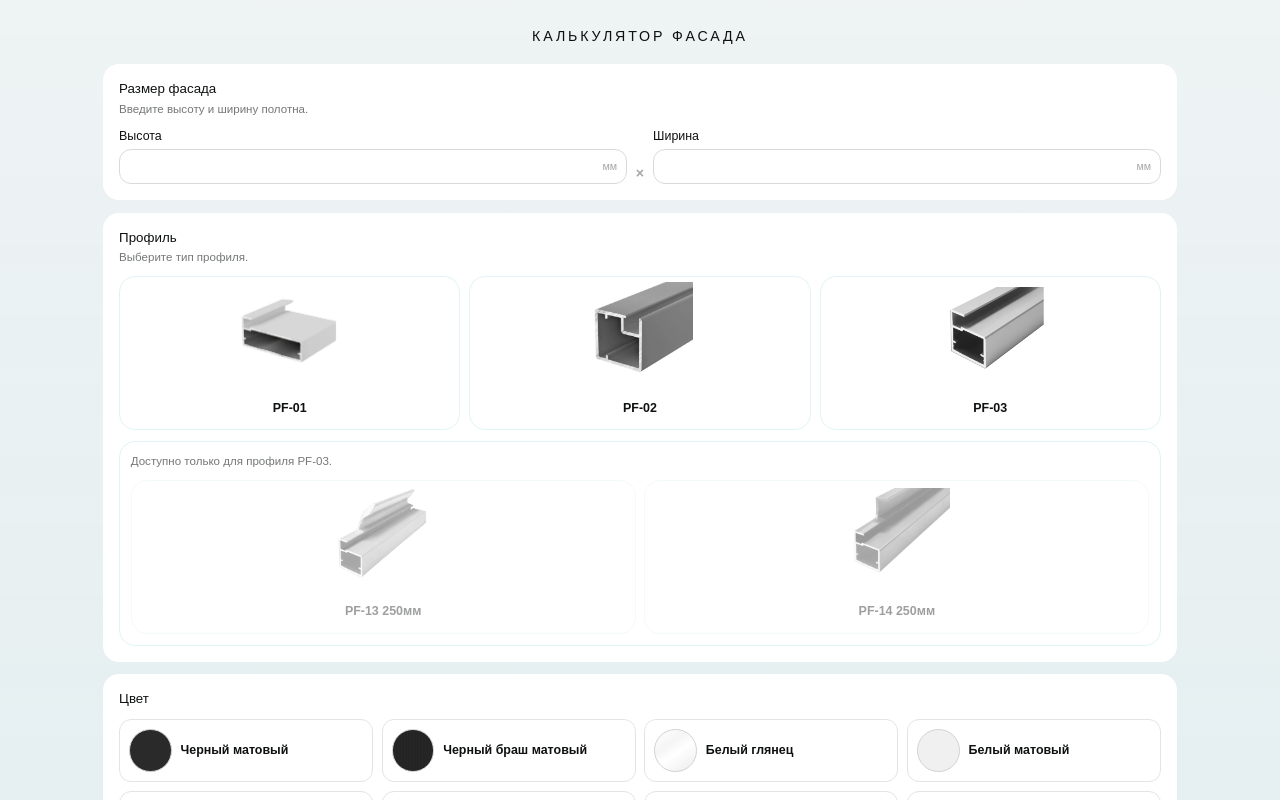
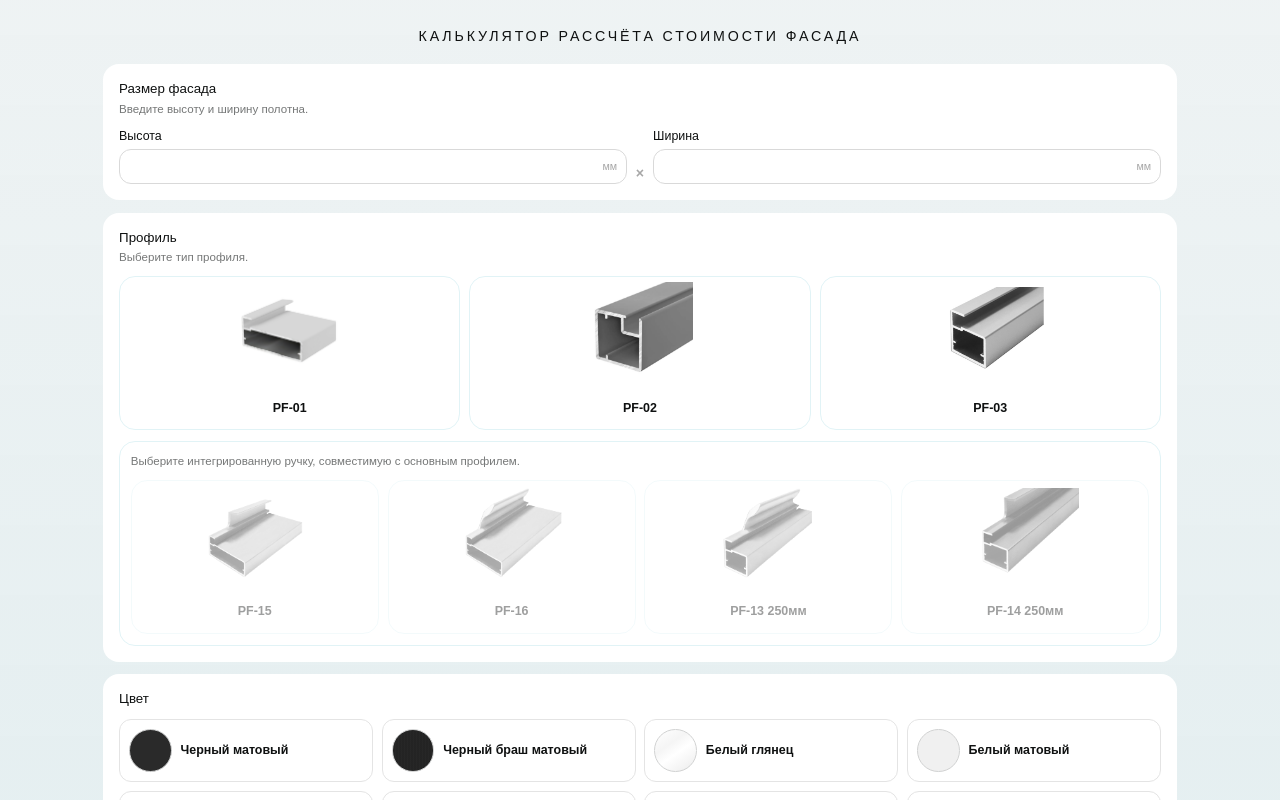
Before and after one commit to Berrouz777/calculator-facad, a Vue app: page / in a window 1280 px wide. Built offline with nearby package versions, Linux system fonts and the light colour scheme.

Commit message:
feat: add new profiles, length ang colors

```diff
--- a/src/components/calculator/CalculatorProfileSection.vue
+++ b/src/components/calculator/CalculatorProfileSection.vue
@@ -28,27 +28,28 @@
 
     <div class="additional-profiles">
       <header class="facade-card__header">
-        <p>Доступно только для профиля PF-03.</p>
+        <p>Выберите интегрированную ручку, совместимую с основным профилем.</p>
       </header>
 
       <div class="option-grid option-grid--profile">
-        <label
+        <div
           v-for="option in additionalProfiles"
           :key="option.id"
           class="option-card"
           :class="{
             'option-card--active': additionalProfileModel === option.id,
-            'option-card--toggleable': !additionalProfilesDisabled,
-            'option-card--disabled': additionalProfilesDisabled,
+            'option-card--toggleable': !isAdditionalProfileDisabled(option.requiredProfileId),
+            'option-card--disabled': isAdditionalProfileDisabled(option.requiredProfileId),
           }"
         >
+          <label class="option-card__selector">
             <input
               :checked="additionalProfileModel === option.id"
               class="option-card__input"
               type="radio"
               name="additional-profile"
               :value="option.id"
-            :disabled="additionalProfilesDisabled"
+              :disabled="isAdditionalProfileDisabled(option.requiredProfileId)"
               @click="toggleAdditionalProfile($event, option.id)"
             >
             <img :src="option.image" :alt="option.label" class="option-card__image">
@@ -56,6 +57,26 @@
               <p class="option-card__title">{{ option.label }}</p>
             </div>
           </label>
+
+          <div
+            v-if="additionalProfileModel === option.id && option.lengthOptions"
+            class="option-card__lengths"
+          >
+            <label
+              v-for="lengthOption in option.lengthOptions"
+              :key="lengthOption.id"
+              class="option-card__length-option"
+            >
+              <input
+                v-model="additionalProfileLengthModel"
+                type="radio"
+                name="additional-profile-length"
+                :value="lengthOption.id"
+              >
+              <span>{{ lengthOption.label }}</span>
+            </label>
+          </div>
+        </div>
       </div>
     </div>
   </section>
@@ -70,14 +91,15 @@ type ProfilesConfig = FacadeCalculatorConfig['profiles'];
 const props = defineProps<{
   profiles: ProfilesConfig;
   additionalProfiles: FacadeCalculatorConfig['additionalProfiles'];
-  additionalProfilesDisabled: boolean;
   modelValue: string;
   additionalProfile: string;
+  additionalProfileLength: string;
 }>();
 
 const emit = defineEmits<{
   (e: 'update:modelValue', value: string): void;
   (e: 'update:additionalProfile', value: string): void;
+  (e: 'update:additionalProfileLength', value: string): void;
 }>();
 
 const model = computed({
@@ -90,6 +112,14 @@ const additionalProfileModel = computed({
   set: (value: string) => emit('update:additionalProfile', value),
 });
 
+const additionalProfileLengthModel = computed({
+  get: () => props.additionalProfileLength,
+  set: (value: string) => emit('update:additionalProfileLength', value),
+});
+
+const isAdditionalProfileDisabled = (requiredProfileId: string) =>
+  props.modelValue !== requiredProfileId;
+
 const toggleAdditionalProfile = (event: MouseEvent, optionId: string) => {
   event.preventDefault();
   additionalProfileModel.value = additionalProfileModel.value === optionId ? '' : optionId;
--- a/src/data/calculatorFields.ts
+++ b/src/data/calculatorFields.ts
@@ -5,6 +5,8 @@ import imgpf_02 from '../img/pf_02.png';
 import imgpf_03 from '../img/pf_03.png';
 import imgpf_13 from '../img/pf_13.png';
 import imgpf_14 from '../img/pf_14.png';
+import imgpf_15 from '../img/PF15.png';
+import imgpf_16 from '../img/PF16.png';
 
 export const calculatorConfig: FacadeCalculatorConfig = {
   dimensions: {
@@ -42,11 +44,50 @@ export const calculatorConfig: FacadeCalculatorConfig = {
   ],
   additionalProfiles: [
     {
+      id: 'pf_15',
+      label: 'PF-15',
+      image: imgpf_15,
+      requiredProfileId: 'pf_01',
+      allowedColorIds: ['black', 'gold_anode'],
+      lengthOptions: [
+        {
+          id: '250',
+          label: '250 мм',
+          price: 2000,
+        },
+        {
+          id: '1200',
+          label: '1200 мм',
+          price: 2300,
+        },
+      ],
+    },
+    {
+      id: 'pf_16',
+      label: 'PF-16',
+      image: imgpf_16,
+      requiredProfileId: 'pf_01',
+      allowedColorIds: ['black', 'gold_anode'],
+      lengthOptions: [
+        {
+          id: '250',
+          label: '250 мм',
+          price: 2000,
+        },
+        {
+          id: '1200',
+          label: '1200 мм',
+          price: 2300,
+        },
+      ],
+    },
+    {
       id: 'pf_13',
       label: 'PF-13 250мм',
       image: imgpf_13,
       price: 1500,
       requiredProfileId: 'pf_03',
+      allowedColorIds: ['black', 'black_brush_matte', 'gold_anode', 'brass'],
     },
     {
       id: 'pf_14',
@@ -54,6 +95,7 @@ export const calculatorConfig: FacadeCalculatorConfig = {
       image: imgpf_14,
       price: 1500,
       requiredProfileId: 'pf_03',
+      allowedColorIds: ['black', 'black_brush_matte', 'gold_anode', 'brass'],
     },
   ],
   colors: [
--- a/src/pages/CalculatorPage.vue
+++ b/src/pages/CalculatorPage.vue
@@ -1,7 +1,7 @@
 <template>
   <section class="facade-calculator">
     <header class="facade-calculator__header">
-      <h1 class="facade-calculator__eyebrow">Калькулятор фасада</h1>
+      <h1 class="facade-calculator__eyebrow">Калькулятор рассчёта стоимости фасада</h1>
     </header>
 
     <div class="facade-calculator__layout">
@@ -15,9 +15,9 @@
         <CalculatorProfileSection
           :profiles="config.profiles"
           :additional-profiles="config.additionalProfiles"
-          :additional-profiles-disabled="formState.profileId !== 'pf_03'"
           v-model="formState.profileId"
           v-model:additional-profile="formState.additionalProfileId"
+          v-model:additional-profile-length="formState.additionalProfileLengthId"
         />
 
         <CalculatorColorSection
@@ -66,12 +66,6 @@ import { calculatorConfig as config } from '@/data/calculatorFields';
 import type { CalculatorFormState, HingeOption, MillingOption } from '@/types/calculator';
 
 const ASSEMBLY_COST = 1500;
-const ADDITIONAL_PROFILE_COLOR_IDS = new Set([
-  'black',
-  'black_brush_matte',
-  'gold_anode',
-  'brass',
-]);
 
 const normalizeDimension = (value: number | null) =>
   typeof value === 'number' && Number.isFinite(value) ? value : 0;
@@ -81,6 +75,7 @@ const createInitialState = (): CalculatorFormState => ({
   width: null,
   profileId: '',
   additionalProfileId: '',
+  additionalProfileLengthId: '',
   colorId: '',
   milling: {
     mode: '',
@@ -159,8 +154,12 @@ watch(
       formState.hinges.mode = '';
       formState.hinges.quantity = 0;
     }
-    if (profileId !== 'pf_03') {
+    const additionalProfile = config.additionalProfiles.find(
+      (option) => option.id === formState.additionalProfileId,
+    );
+    if (additionalProfile && additionalProfile.requiredProfileId !== profileId) {
       formState.additionalProfileId = '';
+      formState.additionalProfileLengthId = '';
     }
   },
 );
@@ -168,10 +167,21 @@ watch(
 watch(
   () => formState.additionalProfileId,
   (additionalProfileId) => {
+    const additionalProfile = config.additionalProfiles.find(
+      (option) => option.id === additionalProfileId,
+    );
+    if (!additionalProfile) {
+      formState.additionalProfileLengthId = '';
+      return;
+    }
+    if (!additionalProfile.lengthOptions) {
+      formState.additionalProfileLengthId = '';
+    } else {
+      formState.additionalProfileLengthId = additionalProfile.lengthOptions[0]?.id ?? '';
+    }
     if (
-      additionalProfileId &&
       formState.colorId &&
-      !ADDITIONAL_PROFILE_COLOR_IDS.has(formState.colorId)
+      !additionalProfile.allowedColorIds.includes(formState.colorId)
     ) {
       formState.colorId = '';
     }
@@ -215,7 +225,9 @@ const availableColors = computed(() => {
   if (!selectedAdditionalProfile.value) {
     return config.colors;
   }
-  return config.colors.filter((color) => ADDITIONAL_PROFILE_COLOR_IDS.has(color.id));
+  return config.colors.filter((color) =>
+    selectedAdditionalProfile.value?.allowedColorIds.includes(color.id),
+  );
 });
 
 const colorCost = computed(() => {
@@ -307,6 +319,11 @@ const additionalProfileCost = computed(() => {
   if (!option || option.requiredProfileId !== formState.profileId) {
     return 0;
   }
+  if (option.lengthOptions) {
+    return option.lengthOptions.find(
+      (lengthOption) => lengthOption.id === formState.additionalProfileLengthId,
+    )?.price ?? 0;
+  }
   return option.price;
 });
 
--- a/src/styles/pages/calculator/_options.scss
+++ b/src/styles/pages/calculator/_options.scss
@@ -37,6 +37,14 @@
   overflow: hidden;
   cursor: pointer;
   transition: border-color $default-transition, background-color $default-transition;
+
+  &__selector {
+    position: relative;
+    display: flex;
+    flex-direction: column;
+    gap: .8rem;
+    cursor: inherit;
+  }
 
   &__input {
     position: absolute;
@@ -109,6 +117,46 @@
     margin: 0;
     font-weight: 600;
     color: $blue;
+  }
+
+  &__lengths {
+    display: flex;
+    justify-content: center;
+    align-items: center;
+    gap: 1.6rem;
+    flex-wrap: wrap;
+    padding: 0 1.4rem 1.4rem;
+  }
+
+  &__length-option {
+    display: inline-flex;
+    align-items: center;
+    gap: .6rem;
+    cursor: pointer;
+    font-weight: 600;
+    white-space: nowrap;
+
+    input {
+      width: 1.6rem;
+      height: 1.6rem;
+      margin: 0;
+      border: .2rem solid $base-350;
+      border-radius: 50%;
+      background-color: $base-0;
+      cursor: pointer;
+      transition: border-color $default-transition, background-color $default-transition;
+
+      &:checked {
+        border-color: $blue;
+        background-color: $blue;
+        box-shadow: inset 0 0 0 .3rem $base-0;
+      }
+
+      &:focus-visible {
+        outline: .2rem solid rgba($blue, .35);
+        outline-offset: .2rem;
+      }
+    }
   }
 
   &--active {
```
Also changed, not shown: src/types/calculator.ts (+23 -2 lines), src/img/PF15.png (added), src/img/PF16.png (added). Lines whose indentation alone changed are shown as unchanged.
